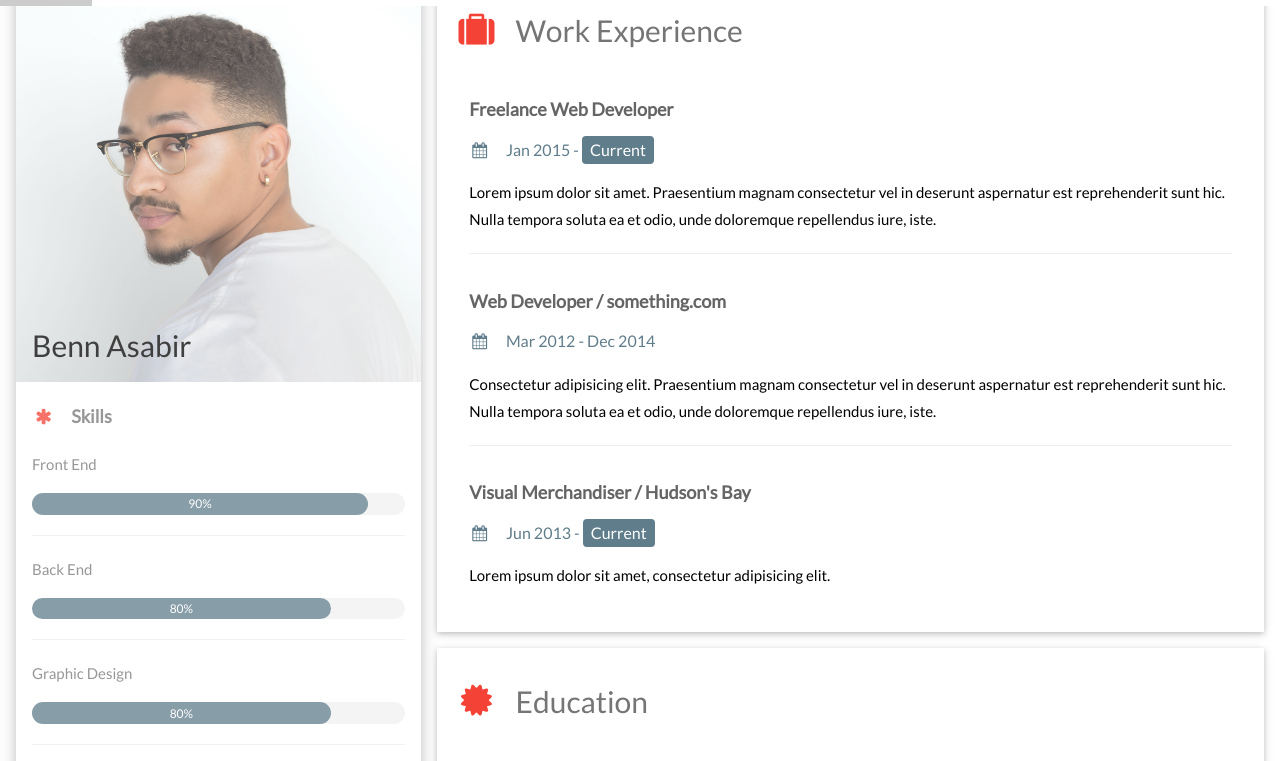
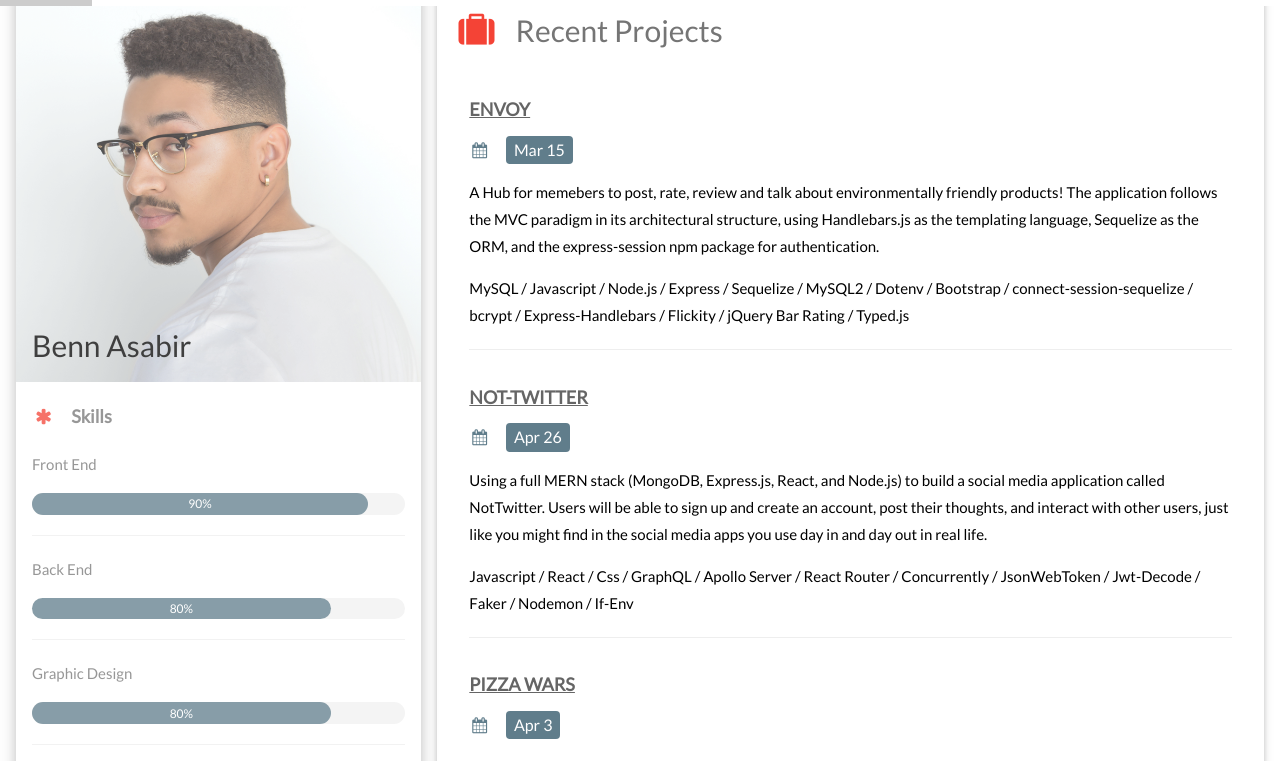
Before and after one commit to BennAsabir/new-portfolio, a website: page resume.html in a window 1280 px wide. Shown: the part 39-800 px from the top of the page. Drawn offline with nearby package versions, Linux system fonts and the light colour scheme.

Commit message:
updated resume and about me section

```diff
--- a/resume.html
+++ b/resume.html
@@ -130,23 +130,75 @@
       <div class="w3-twothird">
 
         <div class="w3-container w3-card w3-white w3-margin-bottom">
-          <h2 class="w3-text-grey w3-padding-16"><i class="fa fa-suitcase fa-fw w3-margin-right w3-xxlarge w3-text-red"></i>Work Experience</h2>
+          <h2 class="w3-text-grey w3-padding-16"><i class="fa fa-suitcase fa-fw w3-margin-right w3-xxlarge w3-text-red"></i>Recent Projects</h2>
           <div class="w3-container">
-            <h5 class="w3-opacity"><b>Freelance Web Developer</b></h5>
-            <h6 class="w3-text-blue-grey"><i class="fa fa-calendar fa-fw w3-margin-right"></i>Jan 2015 - <span class="w3-tag w3-blue-grey w3-round">Current</span></h6>
-            <p>Lorem ipsum dolor sit amet. Praesentium magnam consectetur vel in deserunt aspernatur est reprehenderit sunt hic. Nulla tempora soluta ea et odio, unde doloremque repellendus iure, iste.</p>
+            <h5 class="w3-opacity"><b><a href="https://envoy-guide.herokuapp.com/" target="_blank">ENVOY</a></b></h5>
+            <h6 class="w3-text-blue-grey"><i class="fa fa-calendar fa-fw w3-margin-right"></i><span class="w3-tag w3-blue-grey w3-round">Mar 15</span></h6>
+            <p>A Hub for memebers to post, rate, review and talk about environmentally friendly products!
+              The application follows the MVC paradigm in its architectural structure, using Handlebars.js as the templating language,
+              Sequelize as the ORM, and the express-session npm package for authentication.
+            </p>
+            <p>
+              MySQL /
+              Javascript /
+              Node.js /
+              Express /
+              Sequelize /
+              MySQL2 /
+              Dotenv /
+              Bootstrap /
+              connect-session-sequelize /
+              bcrypt /
+              Express-Handlebars /
+              Flickity /
+              jQuery Bar Rating /
+              Typed.js
+            </p>
             <hr>
           </div>
           <div class="w3-container">
-            <h5 class="w3-opacity"><b>Web Developer / something.com</b></h5>
-            <h6 class="w3-text-blue-grey"><i class="fa fa-calendar fa-fw w3-margin-right"></i>Mar 2012 - Dec 2014</h6>
-            <p>Consectetur adipisicing elit. Praesentium magnam consectetur vel in deserunt aspernatur est reprehenderit sunt hic. Nulla tempora soluta ea et odio, unde doloremque repellendus iure, iste.</p>
+            <h5 class="w3-opacity"><b><a href="https://morning-tor-27341.herokuapp.com/" target="_blank">NOT-TWITTER</a></b></h5>
+            <h6 class="w3-text-blue-grey"><i class="fa fa-calendar fa-fw w3-margin-right"></i><span class="w3-tag w3-blue-grey w3-round">Apr 26</span></h6>
+            <p>Using a full MERN stack (MongoDB, Express.js, React, and Node.js) to build a social media application called NotTwitter.
+              Users will be able to sign up and create an account, post their thoughts, and interact with other users,
+              just like you might find in the social media apps you use day in and day out in real life.
+            </p>
+            <p>
+              Javascript /
+              React /
+              Css /
+              GraphQL /
+              Apollo Server /
+              React Router /
+              Concurrently /
+              JsonWebToken /
+              Jwt-Decode /
+              Faker /
+              Nodemon /
+              If-Env
+            </p>
             <hr>
           </div>
           <div class="w3-container">
-            <h5 class="w3-opacity"><b>Visual Merchandiser / Hudson's Bay</b></h5>
-            <h6 class="w3-text-blue-grey"><i class="fa fa-calendar fa-fw w3-margin-right"></i>Jun 2013 - <span class="w3-tag w3-blue-grey w3-round">Current</span></h6>
-            <p>Lorem ipsum dolor sit amet, consectetur adipisicing elit. </p><br>
+            <h5 class="w3-opacity"><b><a href="https://salty-waters-47896.herokuapp.com/" target="_blank">PIZZA WARS</a></b></h5>
+            <h6 class="w3-text-blue-grey"><i class="fa fa-calendar fa-fw w3-margin-right"></i><span class="w3-tag w3-blue-grey w3-round">Apr 3</span></h6>
+            <p>An application that lets users connect with each other based on their love of pizza.
+              In Pizza Wars, users can share and discuss their dream pizza-topping combinations.
+              Pizza is ubiquitous in everyday life all over the world,
+              and no application has ever been created with the sole purpose of facilitating discussions about it.
+              This application uses Express.js for routing, a MongoDB database, and the Mongoose ODM.
+            </p>
+            <p>
+              Html /
+              Css /
+              Javascript /
+              Node /
+              Express /
+              Mongoose /
+              MongoDB
+            </p>
+
+            <br>
           </div>
         </div>
 
```
Also changed, not shown: index.html (+16 -12 lines).
